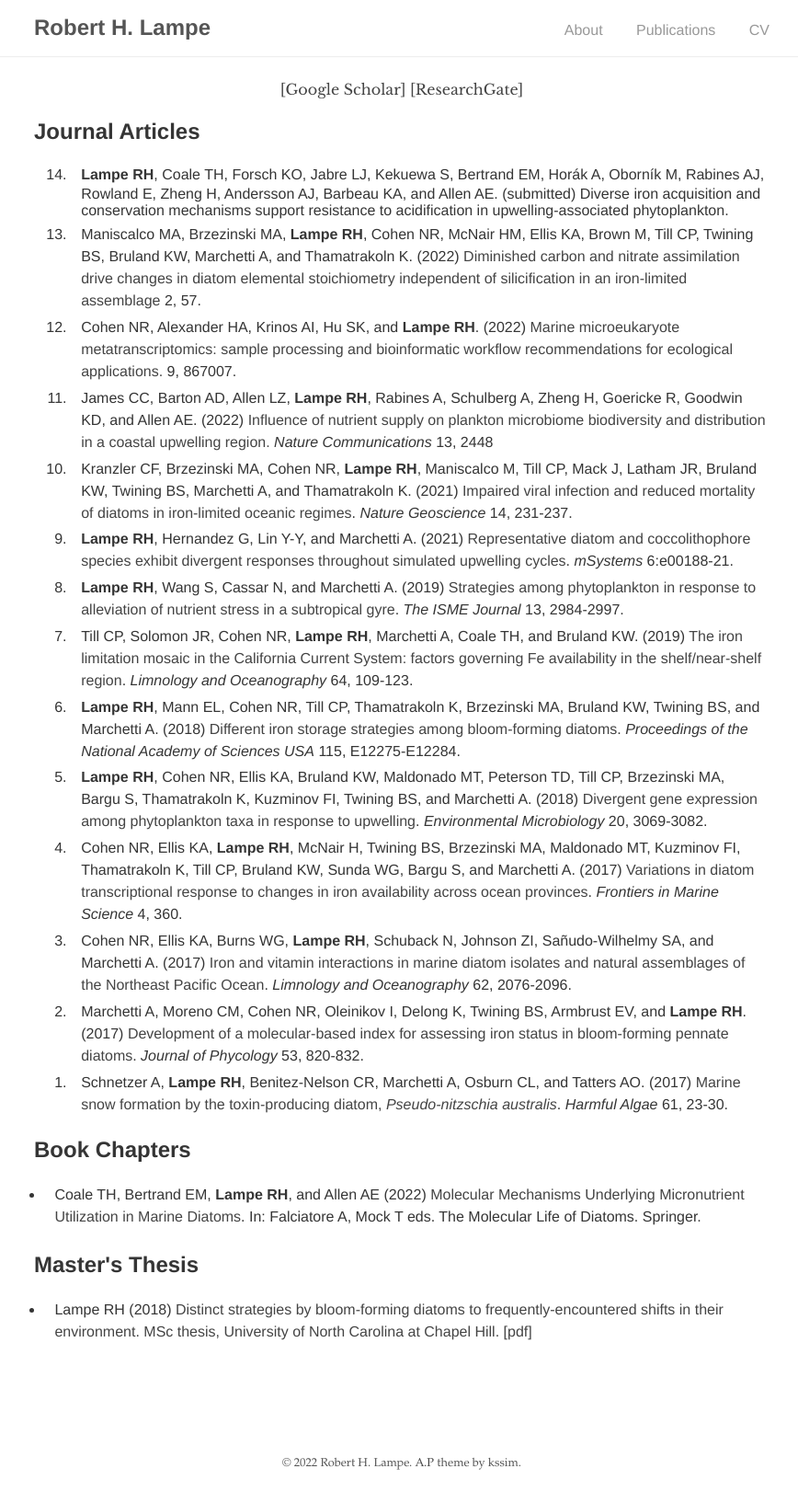
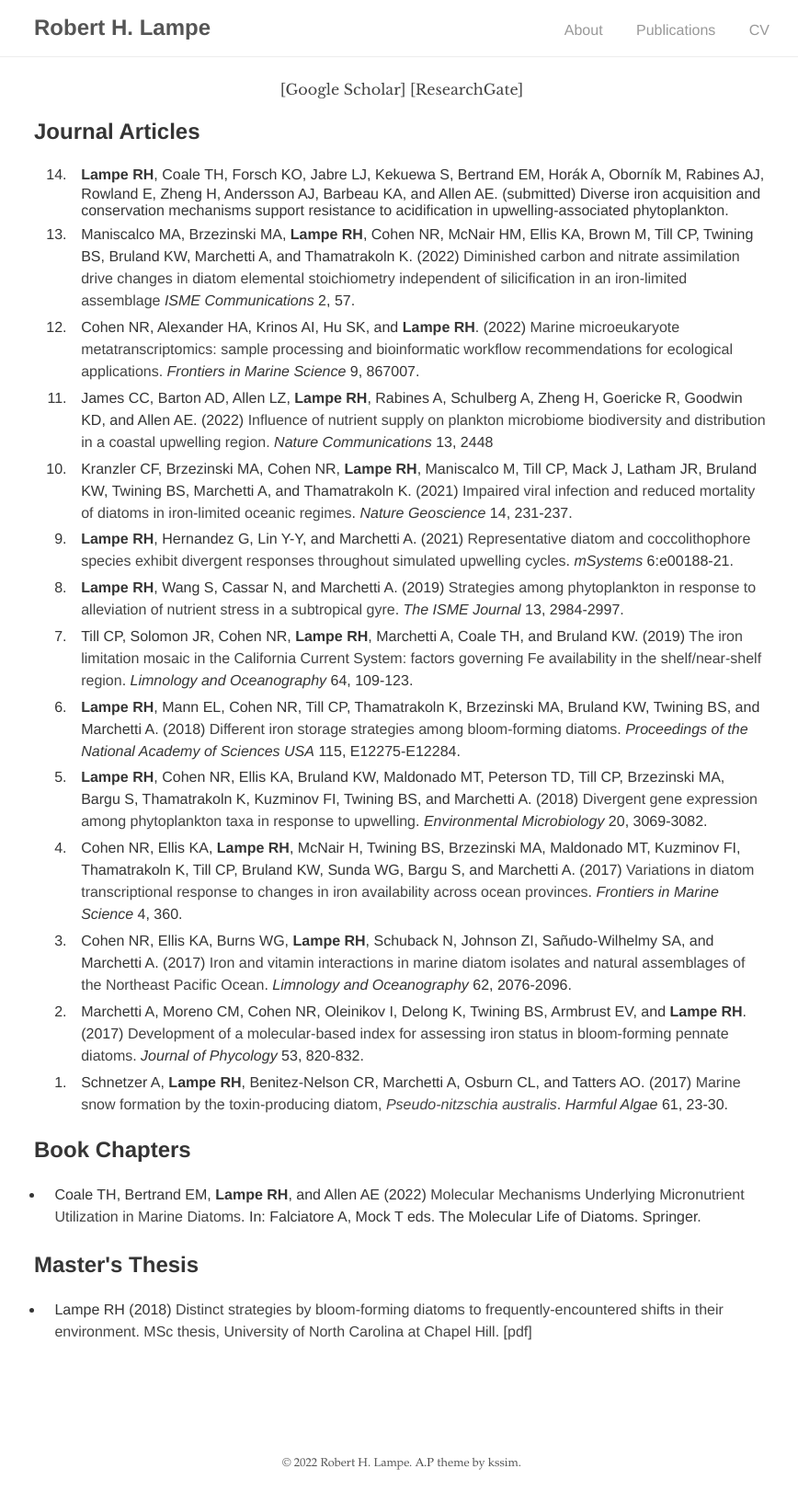
Before and after one commit to rhlampe/rhlampe.github.io, a Jekyll site: the page built from publications/index.html, in a window 1280 px wide. Shown: the whole page at 92% size, without its empty margins (203-1071 px from the left). Built offline with Jekyll 4.4.1, drawn with Linux system fonts in a browser that asks for light colours.

Commit message:
fix publications

```diff
--- a/publications/index.html
+++ b/publications/index.html
@@ -12,8 +12,8 @@
 <div id="publications">
 <ol reversed>
   <li><b>Lampe RH</b>, Coale TH, Forsch KO, Jabre LJ, Kekuewa S, Bertrand EM, Hor&aacute;k A, Oborn&iacute;k M, Rabines AJ, Rowland E, Zheng H, Andersson AJ, Barbeau KA, and Allen AE. (submitted) Diverse iron acquisition and conservation mechanisms support resistance to acidification in upwelling-associated phytoplankton.</li>
-  <li>Maniscalco MA, Brzezinski MA, <b>Lampe RH</b>, Cohen NR, McNair HM, Ellis KA, Brown M, Till CP, Twining BS, Bruland KW, Marchetti A, and Thamatrakoln K. (2022) <a href="https://doi.org/10.1038/s43705-022-00136-1">Diminished carbon and nitrate assimilation drive changes in diatom elemental stoichiometry independent of silicification in an iron-limited assemblage</a> 2, 57.</li>
-  <li>Cohen NR, Alexander HA, Krinos AI, Hu SK, and <b>Lampe RH</b>. (2022) <a href="https://doi.org/10.3389/fmars.2022.867007">Marine microeukaryote metatranscriptomics: sample processing and bioinformatic workflow recommendations for ecological applications.</a> 9, 867007.</li>
+  <li>Maniscalco MA, Brzezinski MA, <b>Lampe RH</b>, Cohen NR, McNair HM, Ellis KA, Brown M, Till CP, Twining BS, Bruland KW, Marchetti A, and Thamatrakoln K. (2022) <a href="https://doi.org/10.1038/s43705-022-00136-1">Diminished carbon and nitrate assimilation drive changes in diatom elemental stoichiometry independent of silicification in an iron-limited assemblage</a> <i>ISME Communications</i> 2, 57.</li>
+  <li>Cohen NR, Alexander HA, Krinos AI, Hu SK, and <b>Lampe RH</b>. (2022) <a href="https://doi.org/10.3389/fmars.2022.867007">Marine microeukaryote metatranscriptomics: sample processing and bioinformatic workflow recommendations for ecological applications.</a> <i>Frontiers in Marine Science </i> 9, 867007.</li>
   <li>James CC, Barton AD, Allen LZ, <b>Lampe RH</b>, Rabines A, Schulberg A, Zheng H, Goericke R, Goodwin KD, and Allen AE. (2022) <a href="https://doi.org/10.1038/s41467-022-30139-4">Influence of nutrient supply on plankton microbiome biodiversity and distribution in a coastal upwelling region.</a> <i>Nature Communications</i> 13, 2448</li>
   <li>Kranzler CF, Brzezinski MA, Cohen NR, <b>Lampe RH</b>, Maniscalco M, Till CP, Mack J, Latham JR, Bruland KW, Twining BS, Marchetti A, and Thamatrakoln K. (2021) <a href="https://doi.org/10.1038/s41561-021-00711-6">Impaired viral infection and reduced mortality of diatoms in iron-limited oceanic regimes</a>. <i>Nature Geoscience</i> 14, 231-237.</li>
   <li><b>Lampe RH</b>, Hernandez G, Lin Y-Y, and Marchetti A. (2021) <a href="https://doi.org/10.1128/mSystems.00188-21">Representative diatom and coccolithophore species exhibit divergent responses throughout simulated upwelling cycles</a>. <i>mSystems</i> 6:e00188-21.</li>
```
